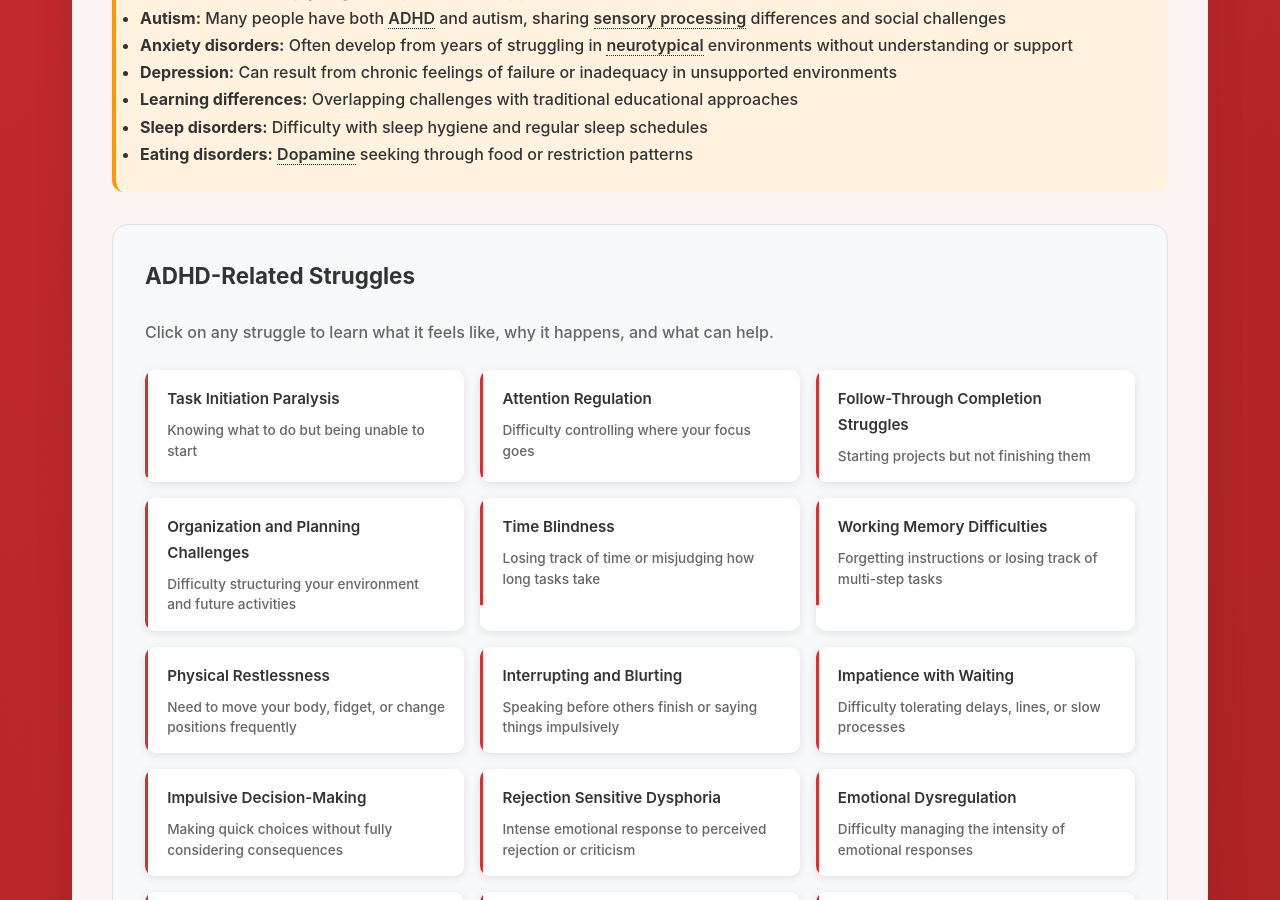
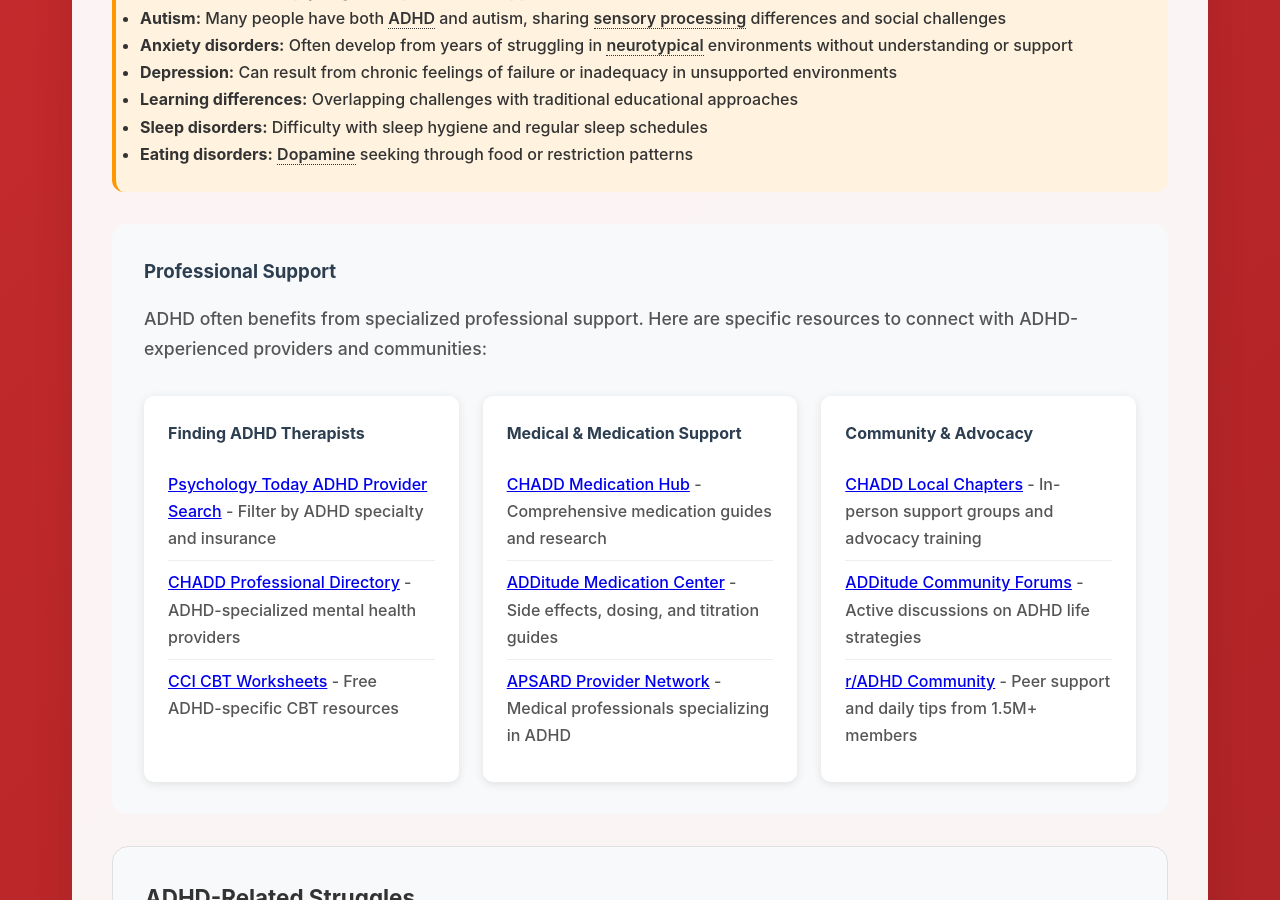
Before and after one commit to neurodivergent-survival-guide/neurodivergent-survival-guide, a Jekyll site: the page built from conditions/adhd.html, in a window 1280 px wide and 900 px high, scrolled down 2294 px. Built offline with Jekyll 4.4.1, drawn with Linux system fonts in a browser that asks for light colours; some of the changed text lies outside the part shown.

Commit message:
Update adhd.html

```diff
--- a/conditions/adhd.html
+++ b/conditions/adhd.html
@@ -103,3 +88,37 @@
         <li><strong>Eating disorders:</strong> <a class="jargon">Dopamine<span class="tooltip">Neurotransmitter involved in motivation, reward, and pleasure that plays a key role in ADHD</span></a> seeking through food or restriction patterns</li>
     </ul>
 </div>
+
+<div class="support-resources">
+    <h3>Professional Support</h3>
+    <p>ADHD often benefits from specialized professional support. Here are specific resources to connect with ADHD-experienced providers and communities:</p>
+
+    <div class="support-grid">
+        <div class="support-card">
+            <h4>Finding ADHD Therapists</h4>
+            <ul>
+                <li><a href="https://www.psychologytoday.com/us/therapists/adhd" target="_blank" rel="noopener">Psychology Today ADHD Provider Search</a> - Filter by ADHD specialty and insurance</li>
+                <li><a href="https://chadd.org/for-professionals/professional-directory/" target="_blank" rel="noopener">CHADD Professional Directory</a> - ADHD-specialized mental health providers</li>
+                <li><a href="https://www.cci.health.wa.gov.au/Resources/Looking-After-Yourself/Attention-and-Concentration" target="_blank" rel="noopener">CCI CBT Worksheets</a> - Free ADHD-specific CBT resources</li>
+            </ul>
+        </div>
+
+        <div class="support-card">
+            <h4>Medical & Medication Support</h4>
+            <ul>
+                <li><a href="https://chadd.org/about-adhd/medication-management/" target="_blank" rel="noopener">CHADD Medication Hub</a> - Comprehensive medication guides and research</li>
+                <li><a href="https://www.additudemag.com/medication/" target="_blank" rel="noopener">ADDitude Medication Center</a> - Side effects, dosing, and titration guides</li>
+                <li><a href="https://www.apsard.org/find-a-provider" target="_blank" rel="noopener">APSARD Provider Network</a> - Medical professionals specializing in ADHD</li>
+            </ul>
+        </div>
+
+        <div class="support-card">
+            <h4>Community & Advocacy</h4>
+            <ul>
+                <li><a href="https://chadd.org/affiliates/" target="_blank" rel="noopener">CHADD Local Chapters</a> - In-person support groups and advocacy training</li>
+                <li><a href="https://www.additudemag.com/forums/" target="_blank" rel="noopener">ADDitude Community Forums</a> - Active discussions on ADHD life strategies</li>
+                <li><a href="https://www.reddit.com/r/ADHD/" target="_blank" rel="noopener">r/ADHD Community</a> - Peer support and daily tips from 1.5M+ members</li>
+            </ul>
+        </div>
+    </div>
+</div>
```
Also changed, not shown: other parts of conditions/adhd.html (+0 -15 lines).
